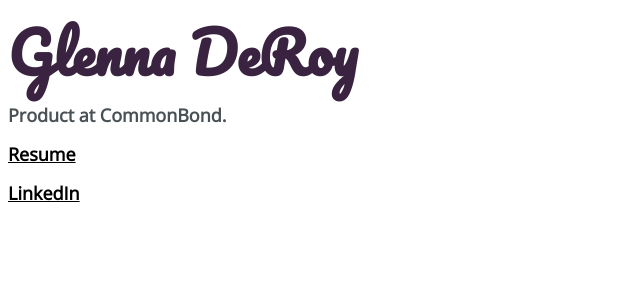
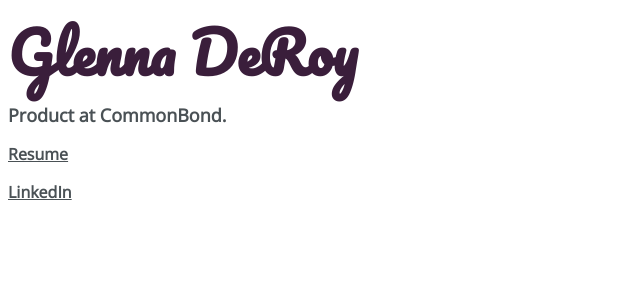
Before and after one commit to ghderoy/ghderoy.github.io, a Jekyll site: the page index.html, which Jekyll copies as it is, in a window 1280 px wide. Shown: the top 300 px of the page, without its empty margins (0-640 px from the left). Built offline with Jekyll 4.4.1, drawn with Linux system fonts in a browser that asks for light colours.

Commit message:
more updates

```diff
--- a/index.html
+++ b/index.html
@@ -21,7 +21,7 @@
 </ul> -->
   <h1>Glenna DeRoy</h1>
   <h2>Product at CommonBond.</h2>
-  <h2><a href="/assets/documents/resume.pdf">Resume</h3>
-  <h2><a href="https://www.linkedin.com/in/ghderoy/">LinkedIn</h3>
+  <h3><a href="/assets/documents/resume.pdf">Resume</h3>
+  <h3><a href="https://www.linkedin.com/in/ghderoy/">LinkedIn</h3>
 </body>
 </html>
--- a/style.css
+++ b/style.css
@@ -1,12 +1,12 @@
 * {
-	color: Black;
+	color: #4A5155;
 	background-color: #FFF;
 }
 
 h1 {
 	font-family: 'Pacifico', cursive;
 	font-size: 3.500em;
-	color: #3A2340;
+	color: #3A1E3B;
 	line-height: 0.5em;
 }
 
```
